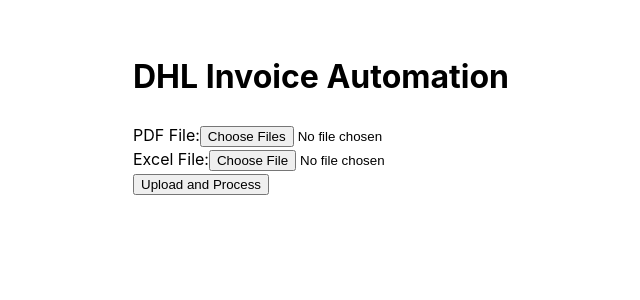
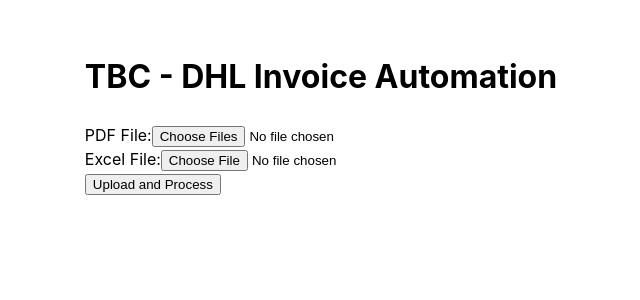
Before and after one commit to favas-muhammed/DHL-invoice-automation, a React (Vite) app: page / in a window 1280 px wide. Shown: the top 300 px of the page, without its empty margins (319-959 px from the left). Built offline with nearby package versions, Linux system fonts and the light colour scheme.

Commit message:
commit 3

```diff
--- a/src/App.jsx
+++ b/src/App.jsx
@@ -67,7 +67,7 @@ function App() {
 
   return (
     <div className="container mx-auto p-4">
-      <h1 className="text-2xl font-bold mb-4">DHL Invoice Automation</h1>
+      <h1 className="text-2xl font-bold mb-4">TBC - DHL Invoice Automation</h1>
 
       <form onSubmit={handleSubmit} className="space-y-4">
         <div>
```
